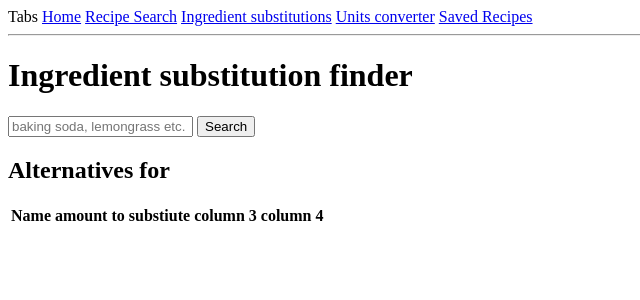
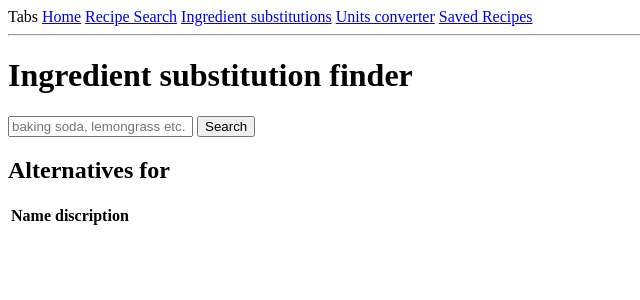
Before and after one commit to ambs5804/cfg-group-2-project, a Flask app: page /ingredients in a window 1280 px wide. Shown: the top 300 px of the page, without its empty margins (0-640 px from the left). Run offline with Flask 3, Linux system fonts and the light colour scheme; lists and menus that the app fills with data are empty.

Commit message:
Update Ingredient template based on Kam's notes

```diff
--- a/recipe_helper_website/app/templates/ingredients.html
+++ b/recipe_helper_website/app/templates/ingredients.html
@@ -9,18 +9,14 @@
   <thead>
     <tr>
       <th> Name</th>
-      <th> amount to substiute</th>
-      <th> column 3</th>
-      <th> column 4</th>
+      <th> discription</th>
     </tr>
   </thead>
   <tbody>
     {% for row in data%}
     <tr>
-      <td>{{row[0]}}</td>
       <td>{{row[1]}}</td>
       <td>{{row[2]}}</td>
-      <td>{{row[3]}}</td>
     </tr>
     {%endfor%}
   </tbody>
```
